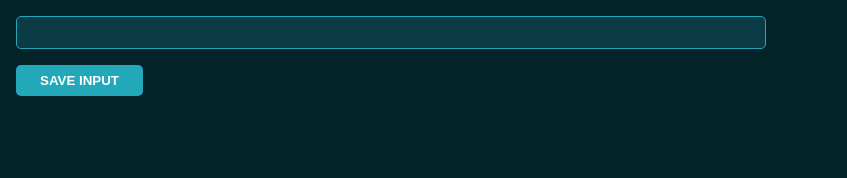
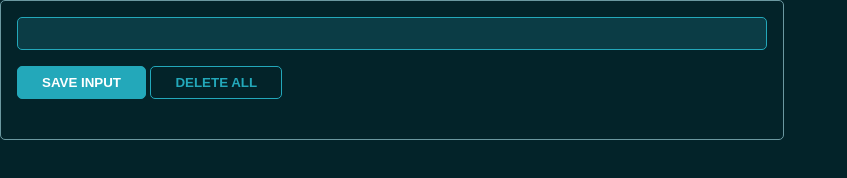
Before and after one commit to DaltonBuilds/leads-tracker, a website built with Vite: page index.html in a window 1280 px wide. Shown: the whole page, without its empty margins (0-847 px from the left). Built offline with nearby package versions, Linux system fonts and the light colour scheme.

Commit message:
feat: added delete functionality

```diff
--- a/index.css
+++ b/index.css
@@ -1,5 +1,6 @@
 :root {
   --primary-color: #23a8ba;
+  --secondary-color: #6b98a0;
   --background-color: #032329;
   --input-accent-color: #0b3c45;
 }
@@ -11,6 +12,8 @@
 
 body {
   background-color: var(--background-color);
+  border: 1px solid var(--secondary-color);
+  border-radius: 5px;
   margin: 0;
   padding: 1rem;
   font-family: Arial, Helvetica, sans-serif;
@@ -37,11 +40,17 @@ button {
   background: var(--primary-color);
   color: white;
   padding: 0.5rem 1.5rem;
-  border: none;
+  border: 1px solid var(--primary-color);
   font-weight: bold;
   cursor: pointer;
   margin-top: 0.5rem;
   border-radius: 5px;
+}
+
+#delete-btn {
+  background: transparent;
+  color: var(--primary-color);
+  /* border: 1px solid var(--secondary-color); */
 }
 
 ul {
--- a/index.html
+++ b/index.html
@@ -7,9 +7,12 @@
     <title>Leads Tracker</title>
   </head>
   <body>
-    <input type="text" id="input-el" />
-    <button id="input-btn">SAVE INPUT</button>
-    <ul id="ul-el"></ul>
-    <script src="index.js"></script>
+    <div>
+      <input type="text" id="input-el" />
+      <button id="input-btn">SAVE INPUT</button>
+      <button id="delete-btn">DELETE ALL</button>
+      <ul id="ul-el"></ul>
+      <script src="index.js"></script>
+    </div>
   </body>
 </html>
--- a/index.js
+++ b/index.js
@@ -3,8 +3,15 @@ let myLeads = [];
 const inputEl = document.getElementById("input-el");
 const inputBtn = document.getElementById("input-btn");
 const ulEl = document.getElementById("ul-el");
+const deleteBtn = document.getElementById("delete-btn");
 
-let savedLeads = localStorage.getItem("myLeads");
+deleteBtn.addEventListener("dblclick", function () {
+  myLeads = [];
+  localStorage.setItem("myLeads", JSON.stringify(myLeads));
+  renderLeads();
+});
+
+const savedLeads = localStorage.getItem("myLeads");
 if (savedLeads) {
   myLeads = JSON.parse(savedLeads);
 }
```
